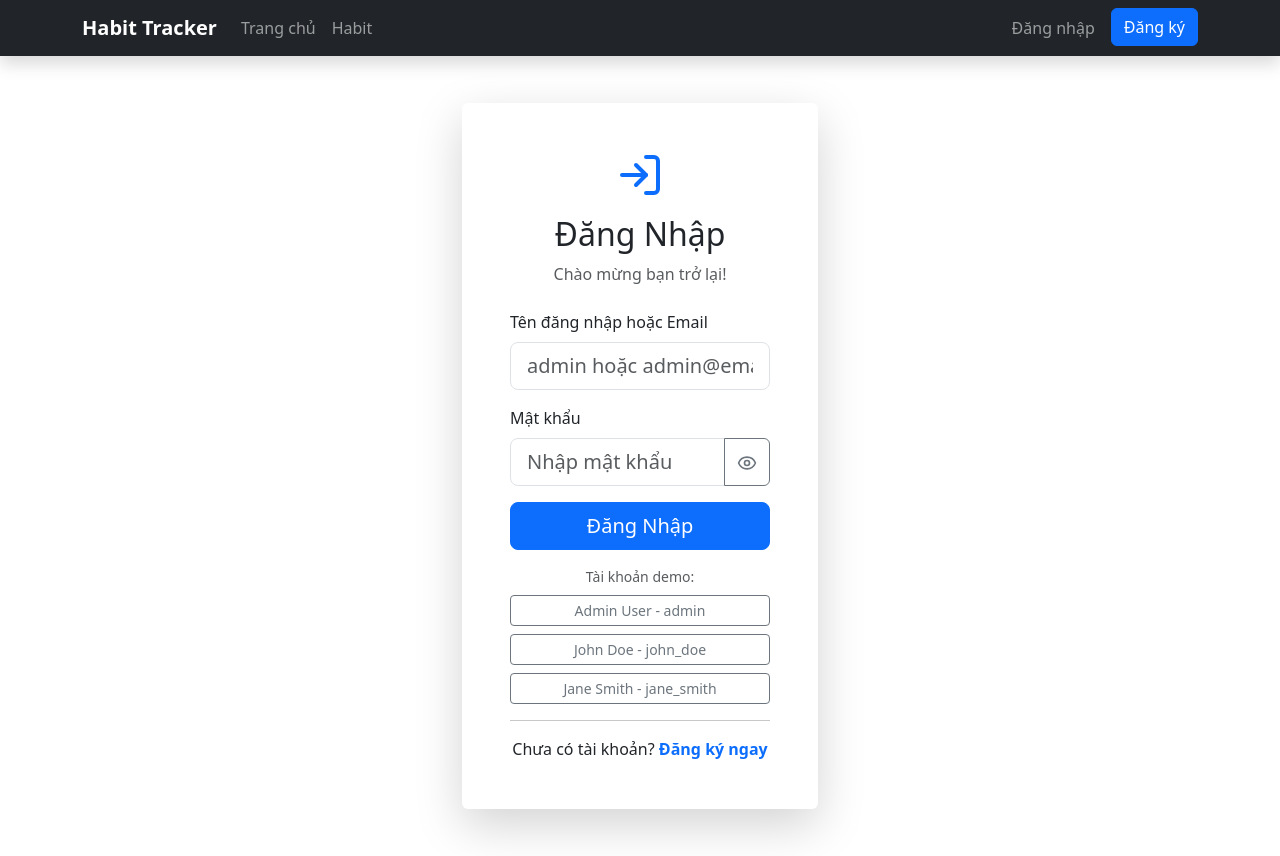
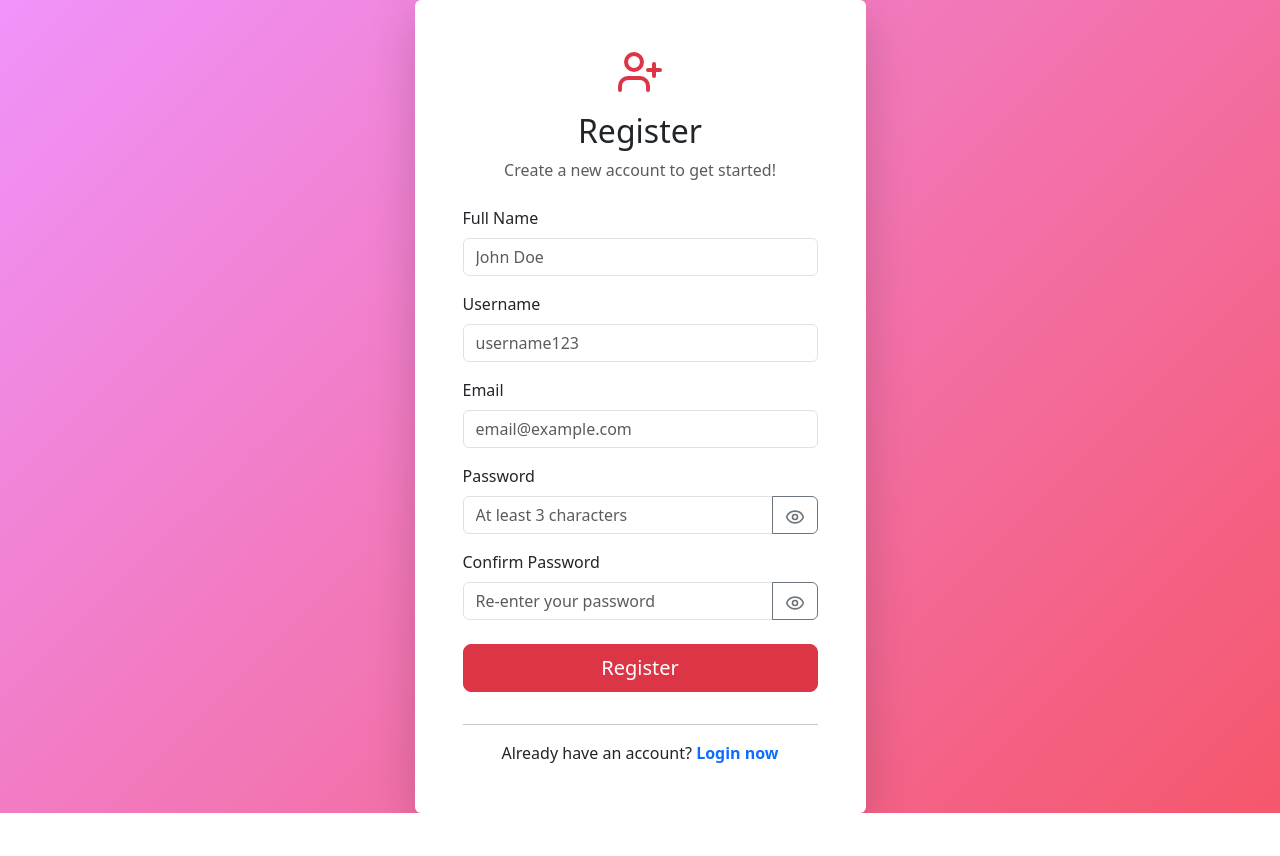
Before and after one commit to nvdekay/habit-tracker, a React (Vite) app in the folder habit-tracker/: page /register in a window 1280 px wide. Before the commit this address led to /login. After the commit the page ends 813 px from the top, so only its background shows below. Built offline with nearby package versions, Linux system fonts and the light colour scheme.

Commit message:
feat: fix auth

```diff
--- a/habit-tracker/package.json
+++ b/habit-tracker/package.json
@@ -16,6 +16,7 @@
     "json-server": "^1.0.0-beta.3",
     "lucide-react": "^0.539.0",
     "react": "^19.1.1",
+    "react-bootstrap": "^2.10.10",
     "react-dom": "^19.1.1",
     "react-router-dom": "^7.8.0"
   },
--- a/habit-tracker/src/auth/Login.jsx
+++ b/habit-tracker/src/auth/Login.jsx
@@ -35,19 +35,6 @@ const Login = () => {
     }
   };
 
-  const demoAccounts = [
-    { username: 'admin', password: 'admin', name: 'Admin User' },
-    { username: 'john_doe', password: '123', name: 'John Doe' },
-    { username: 'jane_smith', password: '123', name: 'Jane Smith' }
-  ];
-
-  const loginDemo = (account) => {
-    setFormData({
-      username: account.username,
-      password: account.password
-    });
-  };
-
   return (
     <div className="min-vh-100 d-flex align-items-center justify-content-center bg-gradient"
          style={{background: 'linear-gradient(135deg, #667eea 0%, #764ba2 100%)'}}>
@@ -58,8 +45,8 @@ const Login = () => {
               <div className="card-body p-5">
                 <div className="text-center mb-4">
                   <LogIn size={48} className="text-primary mb-3" />
-                  <h2 className="card-title text-dark mb-2">Đăng Nhập</h2>
-                  <p className="text-muted">Chào mừng bạn trở lại!</p>
+                  <h2 className="card-title text-dark mb-2">Welcome Back</h2>
+                  <p className="text-muted">Sign in to your Habit Tracker account!</p>
                 </div>
 
                 {error && (
@@ -77,7 +64,7 @@ const Login = () => {
                 <form onSubmit={handleSubmit}>
                   <div className="mb-3">
                     <label htmlFor="username" className="form-label">
-                      Tên đăng nhập hoặc Email
+                      Username or Email
                     </label>
                     <input
                       type="text"
@@ -86,14 +73,14 @@ const Login = () => {
                       name="username"
                       value={formData.username}
                       onChange={handleChange}
-                      placeholder="admin hoặc admin@email.com"
+                      placeholder="example@email.com"
                       required
                     />
                   </div>
 
                   <div className="mb-3">
                     <label htmlFor="password" className="form-label">
-                      Mật khẩu
+                      Password
                     </label>
                     <div className="input-group">
                       <input
@@ -103,7 +90,7 @@ const Login = () => {
                         name="password"
                         value={formData.password}
                         onChange={handleChange}
-                        placeholder="Nhập mật khẩu"
+                        placeholder="Enter your password"
                         required
                       />
                       <button
@@ -124,36 +111,19 @@ const Login = () => {
                     {loading ? (
                       <>
                         <span className="spinner-border spinner-border-sm me-2" role="status" aria-hidden="true"></span>
-                        Đang đăng nhập...
+                        Login...
                       </>
                     ) : (
-                      'Đăng Nhập'
+                      'Login'
                     )}
                   </button>
                 </form>
 
-                <div className="mb-3">
-                  <p className="text-center text-muted mb-2 small">
-                    Tài khoản demo:
-                  </p>
-                  <div className="d-grid gap-2">
-                    {demoAccounts.map((account, index) => (
-                      <button
-                        key={index}
-                        onClick={() => loginDemo(account)}
-                        className="btn btn-outline-secondary btn-sm"
-                      >
-                        {account.name} - {account.username}
-                      </button>
-                    ))}
-                  </div>
-                </div>
-
                 <hr />
                 <p className="text-center mb-0">
-                  Chưa có tài khoản? {' '}
+                  Don&apos;t have an account? {' '}
                   <Link to="/register" className="text-decoration-none fw-bold">
-                    Đăng ký ngay
+                    Register Now
                   </Link>
                 </p>
               </div>
--- a/habit-tracker/src/auth/Register.jsx
+++ b/habit-tracker/src/auth/Register.jsx
@@ -2,6 +2,17 @@ import React, { useState } from 'react';
 import { useAuth } from '../context/AuthContext';
 import { Link, useNavigate } from 'react-router-dom';
 import { UserPlus, Eye, EyeOff } from 'lucide-react';
+import {
+    Container,
+    Row,
+    Col,
+    Card,
+    Form,
+    InputGroup,
+    Button,
+    Alert,
+    Spinner
+} from 'react-bootstrap';
 
 const Register = () => {
     const [formData, setFormData] = useState({
@@ -30,21 +41,20 @@ const Register = () => {
         e.preventDefault();
         setMessage('');
 
-    // Validation
         if (formData.password !== formData.confirmPassword) {
-      setMessage('Mật khẩu xác nhận không khớp');
+            setMessage('Confirm password does not match');
             setMessageType('danger');
             return;
         }
 
         if (formData.password.length < 3) {
-      setMessage('Mật khẩu phải có ít nhất 3 ký tự');
+            setMessage('Password must be at least 3 characters long');
             setMessageType('danger');
             return;
         }
 
         if (formData.username.length < 3) {
-      setMessage('Tên đăng nhập phải có ít nhất 3 ký tự');
+            setMessage('Username must be at least 3 characters long');
             setMessageType('danger');
             return;
         }
@@ -65,152 +75,151 @@ const Register = () => {
     };
 
     return (
-    <div className="min-vh-100 d-flex align-items-center justify-content-center bg-gradient"
-         style={{background: 'linear-gradient(135deg, #f093fb 0%, #f5576c 100%)'}}>
-      <div className="container">
-        <div className="row justify-content-center">
-          <div className="col-md-6 col-lg-5">
-            <div className="card shadow-lg border-0">
-              <div className="card-body p-5">
+        <div
+            className="min-vh-100 d-flex align-items-center justify-content-center"
+            style={{ background: 'linear-gradient(135deg, #f093fb 0%, #f5576c 100%)' }}
+        >
+            <Container>
+                <Row className="justify-content-center">
+                    <Col md={6} lg={5}>
+                        <Card className="shadow-lg border-0">
+                            <Card.Body className="p-5">
                                 <div className="text-center mb-4">
                                     <UserPlus size={48} className="text-danger mb-3" />
-                  <h2 className="card-title text-dark mb-2">Đăng Ký</h2>
-                  <p className="text-muted">Tạo tài khoản mới để bắt đầu!</p>
+                                    <h2 className="text-dark mb-2">Register</h2>
+                                    <p className="text-muted">Create a new account to get started!</p>
                                 </div>
 
                                 {(error || message) && (
-                  <div className={`alert alert-${messageType === 'danger' || error ? 'danger' : 'success'}`} role="alert">
+                                    <Alert
+                                        variant={
+                                            messageType === 'danger' || error ? 'danger' : 'success'
+                                        }
+                                    >
                                         {error || message}
-                  </div>
+                                    </Alert>
                                 )}
 
-                <form onSubmit={handleSubmit}>
-                  <div className="mb-3">
-                    <label htmlFor="fullName" className="form-label">
-                      Họ và tên
-                    </label>
-                    <input
+                                <Form onSubmit={handleSubmit}>
+                                    <Form.Group className="mb-3" controlId="fullName">
+                                        <Form.Label>Full Name</Form.Label>
+                                        <Form.Control
                                             type="text"
-                      className="form-control"
-                      id="fullName"
                                             name="fullName"
                                             value={formData.fullName}
                                             onChange={handleChange}
-                      placeholder="Nguyễn Văn A"
+                                            placeholder="John Doe"
                                             required
                                         />
-                  </div>
+                                    </Form.Group>
 
-                  <div className="mb-3">
-                    <label htmlFor="username" className="form-label">
-                      Tên đăng nhập
-                    </label>
-                    <input
+                                    <Form.Group className="mb-3" controlId="username">
+                                        <Form.Label>Username</Form.Label>
+                                        <Form.Control
                                             type="text"
-                      className="form-control"
-                      id="username"
                                             name="username"
                                             value={formData.username}
                                             onChange={handleChange}
                                             placeholder="username123"
                                             required
                                         />
-                  </div>
+                                    </Form.Group>
 
-                  <div className="mb-3">
-                    <label htmlFor="email" className="form-label">
-                      Email
-                    </label>
-                    <input
+                                    <Form.Group className="mb-3" controlId="email">
+                                        <Form.Label>Email</Form.Label>
+                                        <Form.Control
                                             type="email"
-                      className="form-control"
-                      id="email"
                                             name="email"
                                             value={formData.email}
                                             onChange={handleChange}
-                                              placeholder="email@email.com"
+                                            placeholder="email@example.com"
                                             required
                                         />
-                  </div>
+                                    </Form.Group>
 
-                  <div className="mb-3">
-                    <label htmlFor="password" className="form-label">
-                      Mật khẩu
-                    </label>
-                    <div className="input-group">
-                      <input
+                                    <Form.Group className="mb-3" controlId="password">
+                                        <Form.Label>Password</Form.Label>
+                                        <InputGroup>
+                                            <Form.Control
                                                 type={showPassword ? 'text' : 'password'}
-                        className="form-control"
-                        id="password"
                                                 name="password"
                                                 value={formData.password}
                                                 onChange={handleChange}
-                        placeholder="Ít nhất 3 ký tự"
+                                                placeholder="At least 3 characters"
                                                 required
                                             />
-                      <button
-                        type="button"
-                        className="btn btn-outline-secondary"
+                                            <Button
+                                                variant="outline-secondary"
                                                 onClick={() => setShowPassword(!showPassword)}
                                             >
                                                 {showPassword ? <EyeOff size={20} /> : <Eye size={20} />}
-                      </button>
-                    </div>
-                  </div>
+                                            </Button>
+                                        </InputGroup>
+                                    </Form.Group>
 
-                  <div className="mb-4">
-                    <label htmlFor="confirmPassword" className="form-label">
-                      Xác nhận mật khẩu
-                    </label>
-                    <div className="input-group">
-                      <input
+                                    <Form.Group className="mb-4" controlId="confirmPassword">
+                                        <Form.Label>Confirm Password</Form.Label>
+                                        <InputGroup>
+                                            <Form.Control
                                                 type={showConfirmPassword ? 'text' : 'password'}
-                        className="form-control"
-                        id="confirmPassword"
                                                 name="confirmPassword"
                                                 value={formData.confirmPassword}
                                                 onChange={handleChange}
-                        placeholder="Nhập lại mật khẩu"
+                                                placeholder="Re-enter your password"
                                                 required
                                             />
-                      <button
-                        type="button"
-                        className="btn btn-outline-secondary"
-                        onClick={() => setShowConfirmPassword(!showConfirmPassword)}
+                                            <Button
+                                                variant="outline-secondary"
+                                                onClick={() =>
+                                                    setShowConfirmPassword(!showConfirmPassword)
+                                                }
                                             >
-                        {showConfirmPassword ? <EyeOff size={20} /> : <Eye size={20} />}
-                      </button>
-                    </div>
-                  </div>
+                                                {showConfirmPassword ? (
+                                                    <EyeOff size={20} />
+                                                ) : (
+                                                    <Eye size={20} />
+                                                )}
+                                            </Button>
+                                        </InputGroup>
+                                    </Form.Group>
 
-                  <button
+                                    <Button
                                         type="submit"
-                    className="btn btn-danger btn-lg w-100 mb-3"
+                                        variant="danger"
+                                        size="lg"
+                                        className="w-100 mb-3"
                                         disabled={loading}
                                     >
                                         {loading ? (
                                             <>
-                        <span className="spinner-border spinner-border-sm me-2" role="status" aria-hidden="true"></span>
-                        Đang đăng ký...
+                                                <Spinner
+                                                    as="span"
+                                                    animation="border"
+                                                    size="sm"
+                                                    role="status"
+                                                    aria-hidden="true"
+                                                    className="me-2"
+                                                />
+                                                Registering...
                                             </>
                                         ) : (
-                      'Đăng Ký'
+                                            'Register'
                                         )}
-                  </button>
-                </form>
+                                    </Button>
+                                </Form>
 
                                 <hr />
                                 <p className="text-center mb-0">
-                  Đã có tài khoản? {' '}
-                  <Link to="/login" className="text-decoration-none fw-bold">
-                    Đăng nhập ngay
+                                    Already have an account?{' '}
+                                    <Link to="/login" className="fw-bold text-decoration-none">
+                                        Login now
                                     </Link>
                                 </p>
-              </div>
-            </div>
-          </div>
-        </div>
-      </div>
+                            </Card.Body>
+                        </Card>
+                    </Col>
+                </Row>
+            </Container>
         </div>
     );
 };
--- a/habit-tracker/src/components/Navbar.jsx
+++ b/habit-tracker/src/components/Navbar.jsx
@@ -1,92 +1,69 @@
-import React from 'react';
-import { Link, useNavigate } from 'react-router-dom';
-import { useAuth } from '../context/AuthContext';
-import { LogOut, User } from 'lucide-react';
+import { useAuth } from "../context/AuthContext";
+import { useNavigate, Link } from "react-router-dom";
 
-const Navbar = () => {
-  const { isAuthenticated, user, logout } = useAuth();
+export default function Navbar() {
+  const { user, logout } = useAuth();
   const navigate = useNavigate();
 
   const handleLogout = async () => {
         await logout();
-    navigate('/');
     };
 
+  if (!user) return null;
+
   return (
-    <nav className="navbar navbar-expand-lg navbar-dark bg-dark shadow">
+    <nav className="navbar navbar-expand-lg navbar-light bg-light sticky-top shadow-sm border-bottom">
       <div className="container">
-        <Link className="navbar-brand fw-bold" to="/">
-          Habit Tracker
+        {/* Logo */}
+        <Link className="navbar-brand fw-bold text-primary" to="/dashboard">
+          HabitTracker
         </Link>
 
+        {/* Toggle button for mobile */}
         <button
           className="navbar-toggler"
           type="button"
           data-bs-toggle="collapse"
-          data-bs-target="#navbarNav"
+          data-bs-target="#navbarNavDropdown"
+          aria-controls="navbarNavDropdown"
+          aria-expanded="false"
+          aria-label="Toggle navigation"
         >
           <span className="navbar-toggler-icon"></span>
         </button>
 
-        <div className="collapse navbar-collapse" id="navbarNav">
-          <ul className="navbar-nav me-auto">
+        {/* Menu items */}
+        <div className="collapse navbar-collapse" id="navbarNavDropdown">
+          <ul className="navbar-nav me-auto mb-2 mb-lg-0">
             <li className="nav-item">
-              <Link className="nav-link" to="/">Trang chủ</Link>
+              <Link className="nav-link" to="/dashboard">Dashboard</Link>
             </li>
             <li className="nav-item">
-              <Link className="nav-link" to="/habit">Habit</Link>
+              <Link className="nav-link" to="/habits">Habits</Link>
+            </li>
+            <li className="nav-item">
+              <Link className="nav-link" to="/goals">Goals</Link>
+            </li>
+            <li className="nav-item">
+              <Link className="nav-link" to="/checkin">Check-in</Link>
+            </li>
+            <li className="nav-item">
+              <Link className="nav-link" to="/settings">Settings</Link>
             </li>
           </ul>
 
-          <ul className="navbar-nav">
-            {isAuthenticated ? (
-              <>
-                <li className="nav-item dropdown">
-                  <a
-                    className="nav-link dropdown-toggle d-flex align-items-center"
-                    href="#"
-                    role="button"
-                    data-bs-toggle="dropdown"
-                  >
-                    <User size={20} className="me-2" />
-                    {user?.fullName}
-                  </a>
-                  <ul className="dropdown-menu">
-                    <li>
-                      <Link className="dropdown-item" to="/dashboard">
-                        Dashboard
-                      </Link>
-                    </li>
-                    <li><hr className="dropdown-divider" /></li>
-                    <li>
+          {/* User Info + Logout */}
+          <div className="d-flex align-items-center">
+            <span className="me-3 fw-medium">{user.name}</span>
             <button
-                        className="dropdown-item text-danger"
+              className="btn btn-outline-secondary btn-sm"
               onClick={handleLogout}
             >
-                        <LogOut size={16} className="me-2" />
-                        Đăng xuất
+              Logout
             </button>
-                    </li>
-                  </ul>
-                </li>
-              </>
-            ) : (
-              <>
-                <li className="nav-item">
-                  <Link className="nav-link" to="/login">Đăng nhập</Link>
-                </li>
-                <li className="nav-item">
-                  <Link className="btn btn-primary ms-2" to="/register">
-                    Đăng ký
-                  </Link>
-                </li>
-              </>
-            )}
-          </ul>
+          </div>
         </div>
       </div>
     </nav>
   );
-};
-
-export default Navbar;
+}
```
Also changed, not shown: habit-tracker/src/App.jsx (+21 -10 lines), habit-tracker/src/components/Loading.jsx (added, +13 -0 lines), habit-tracker/src/services/api.js (+6 -7 lines), habit-tracker/src/dashboard/Dashboard.jsx (renamed from habit-tracker/src/components/Dashboard.jsx), habit-tracker/src/habits/Habit.jsx (renamed from habit-tracker/src/components/Habit.jsx), 1 other file (tests, documents, lock files or other folders). Lines whose indentation alone changed are shown as unchanged.
